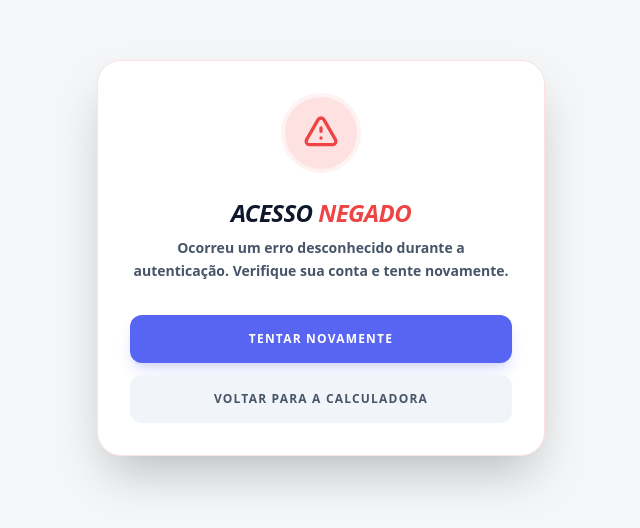
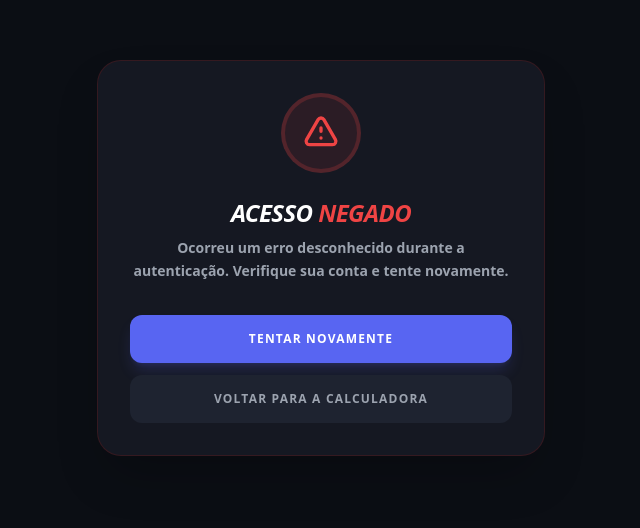
Before and after one commit to imlokdev/alta-repair-calc, a Vue app: page /auth/error in a window 1280 px wide. Shown: the part 142-670 px from the top of the page, without its empty margins (319-959 px from the left). Built offline with nearby package versions, Linux system fonts and the light colour scheme.

Commit message:
style: muda para dark mode a view de error

```diff
--- a/src/views/AuthError.vue
+++ b/src/views/AuthError.vue
@@ -24,21 +24,21 @@ const handleGoHome = () => {
 </script>
 
 <template>
-  <div class="min-h-screen w-full flex items-center justify-center bg-[#f4f6f8] dark:bg-[#0b0e14] p-4 transition-colors">
-    <div class="max-w-md w-full bg-white dark:bg-[#151822] rounded-3xl shadow-2xl border border-red-100 dark:border-red-900/30 p-8 flex flex-col items-center text-center">
+  <div class="min-h-screen w-full flex items-center justify-center bg-[#0b0e14] p-4 transition-colors">
+    <div class="max-w-md w-full bg-[#151822] rounded-3xl shadow-2xl border border-red-900/30 p-8 flex flex-col items-center text-center">
 
       <!-- Ícone de Alerta -->
-      <div class="w-20 h-20 rounded-full bg-red-100 dark:bg-red-500/10 flex items-center justify-center mb-6 border-4 border-red-50 dark:border-red-500/20">
+      <div class="w-20 h-20 rounded-full bg-red-500/10 flex items-center justify-center mb-6 border-4 border-red-500/20">
         <svg xmlns="http://www.w3.org/2000/svg" class="h-10 w-10 text-red-500" fill="none" viewBox="0 0 24 24" stroke="currentColor">
           <path stroke-linecap="round" stroke-linejoin="round" stroke-width="2" d="M12 9v2m0 4h.01m-6.938 4h13.856c1.54 0 2.502-1.667 1.732-3L13.732 4c-.77-1.333-2.694-1.333-3.464 0L3.34 16c-.77 1.333.192 3 1.732 3z" />
         </svg>
       </div>
 
-      <h1 class="text-2xl font-black italic text-slate-900 dark:text-white uppercase tracking-tight mb-2">
+      <h1 class="text-2xl font-black italic text-white uppercase tracking-tight mb-2">
         Acesso <span class="text-red-500">Negado</span>
       </h1>
 
-      <p class="text-sm font-semibold text-slate-600 dark:text-gray-400 mb-8 leading-relaxed">
+      <p class="text-sm font-semibold text-gray-400 mb-8 leading-relaxed">
         {{ errorMessage }}
       </p>
 
@@ -52,7 +52,7 @@ const handleGoHome = () => {
 
         <button
           @click="handleGoHome"
-          class="cursor-pointer w-full py-4 rounded-xl font-bold text-xs uppercase tracking-widest text-slate-600 dark:text-gray-400 bg-slate-100 dark:bg-[#1e2330] hover:bg-slate-200 dark:hover:bg-gray-800 transition"
+          class="cursor-pointer w-full py-4 rounded-xl font-bold text-xs uppercase tracking-widest text-gray-400 bg-[#1e2330] hover:bg-gray-800 transition"
         >
           Voltar para a Calculadora
         </button>
```
